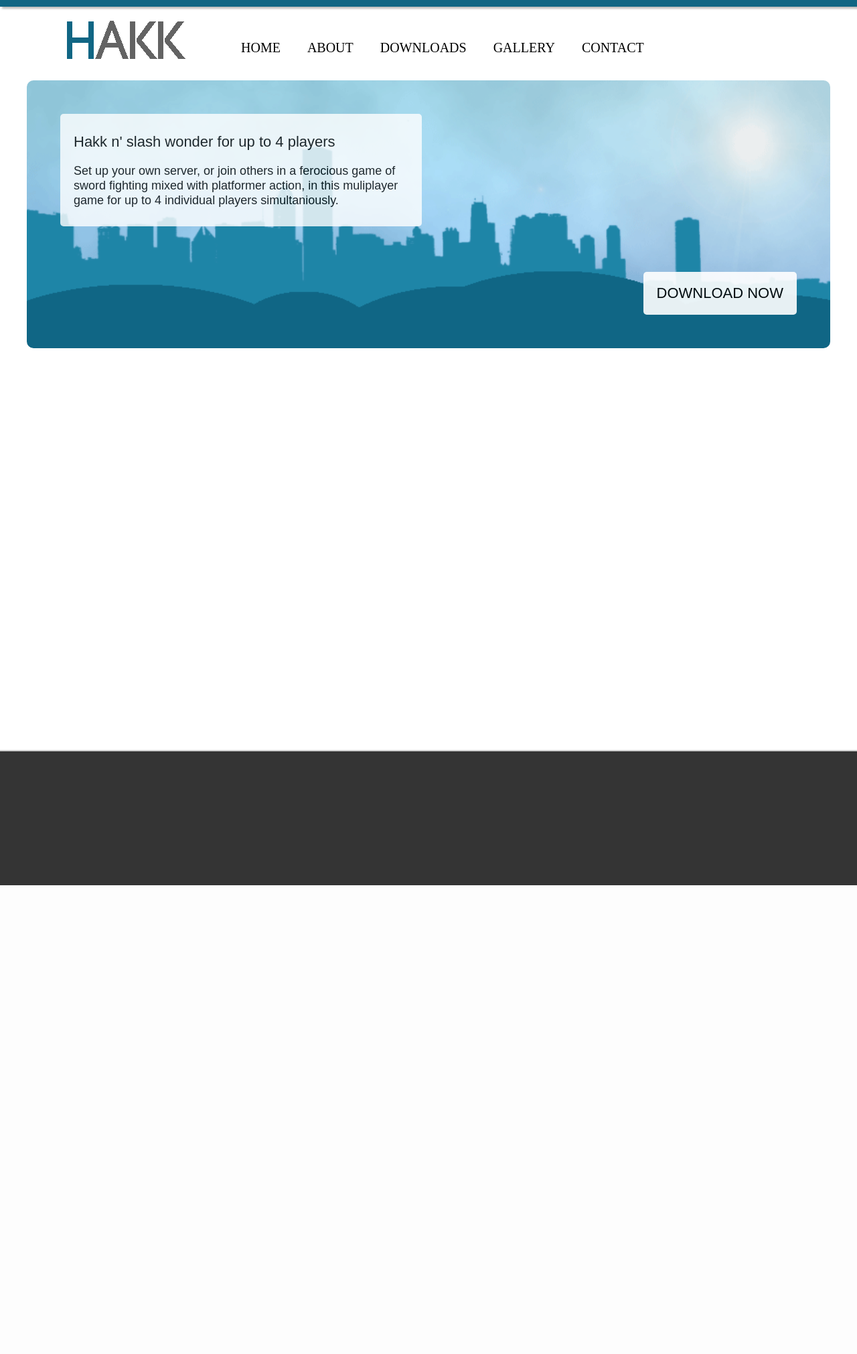
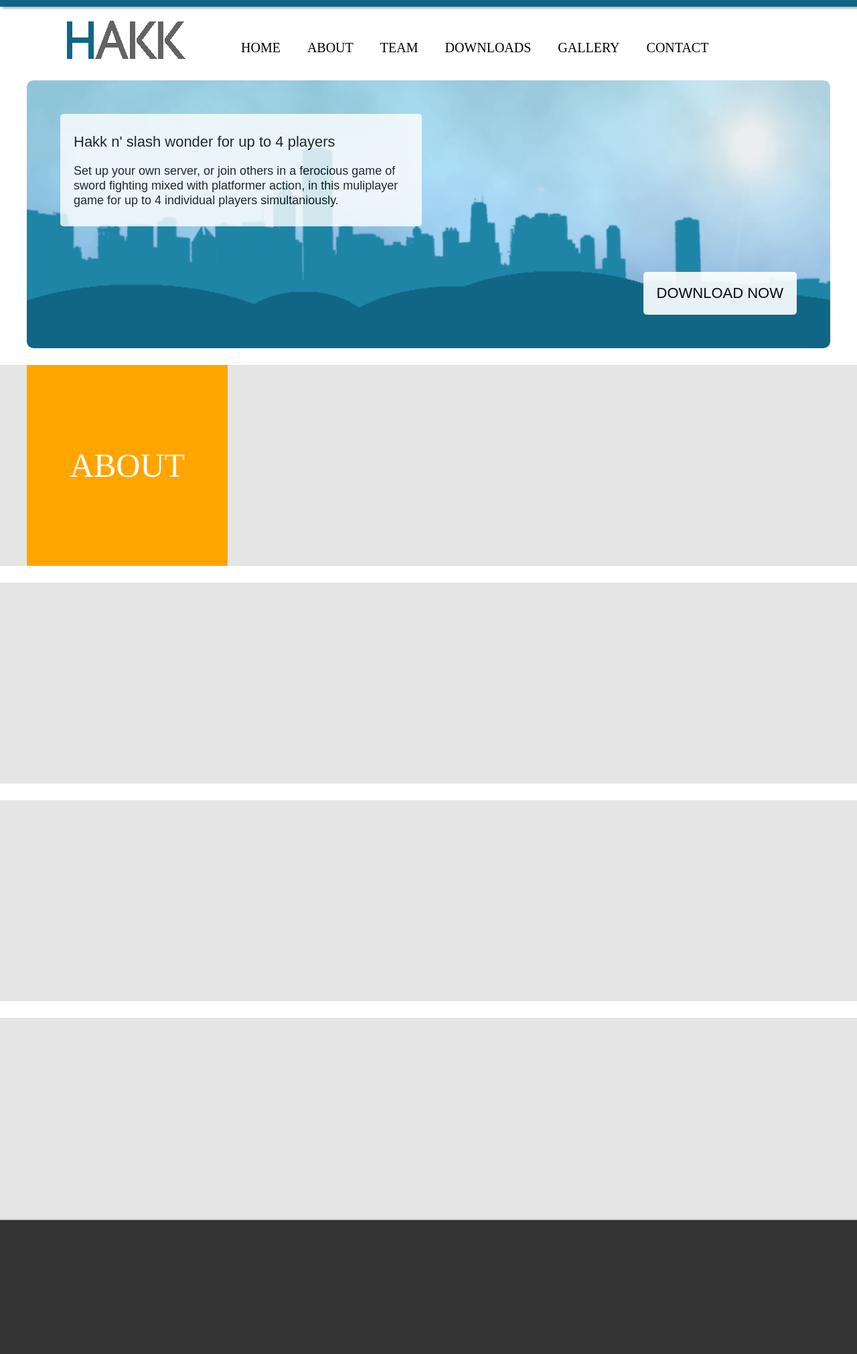
Before and after one commit to brocahontaz/hakksite, a PHP site: page / in a window 1280 px wide. Shown: the whole page at 67% size. Before the commit the page ends 1322 px from the top, so only its background shows below. Run offline with PHP 8.4, Linux system fonts and the light colour scheme.

Commit message:
Updated with content and link tests.

```diff
--- a/css/stylesheet.css
+++ b/css/stylesheet.css
@@ -52,6 +52,14 @@ font-family: Corbel, Arial;
 font-weight: normal;
 line-height: 11px;
 color: #000;
+}
+
+a.top {
+position: relative;
+top:-120px;
+display: block;
+height: 0;
+width:0;
 }
 
 /*
@@ -148,7 +156,7 @@ display: block;
 #main_container {
 position: relative;
 width: 1200px;
-height: 1000px;
+height: auto;
 background-color: #FFFFFF;
 padding: 0;
 margin-top: 120px;
@@ -225,6 +233,42 @@ color: white;
 text-decoration: none;
 }
 
+/*
+
+		CONTENT ELEMENT
+
+*/
+.content_element {
+float: left;
+margin-top: 25px;
+width: 100%;
+height: 300px;
+background-color: #e5e5e5;
+}
+
+.content_header {
+float: left;
+margin: 0;
+width: 300px;
+height: 300px;
+background-color: orange;
+text-align: center;
+vertical-align: middle;
+font-size: 50px;
+line-height: 300px;
+font-family: Corbel;
+font-weight: normal;
+color: white;
+text-decoration: none;
+}
+
+.content_container {
+position: relative;
+width: 1200px;
+height: auto;
+margin-left: auto;
+margin-right: auto;
+}
 
 /*
 
--- a/index.php
+++ b/index.php
@@ -16,12 +16,14 @@
 				<div id="logo_box">
 				</div>
 				<a href="#home" class="menuobject">HOME</a>
-				<a href="#home" class="menuobject">ABOUT</a>
+				<a href="#about" class="menuobject">ABOUT</a>
+				<a href="#home" class="menuobject">TEAM</a>
 				<a href="#home" class="menuobject">DOWNLOADS</a>
 				<a href="#home" class="menuobject">GALLERY</a>
 				<a href="#home" class="menuobject">CONTACT</a>
 			</div>
 		</div>
+		<a name="home" class="top"></a>
 		<div id="main_wrapper">
 			<div id="main_container">
 				<div id="main_image">
@@ -32,10 +34,25 @@
 						</p>
 					</div>
 					<div id="image_overlay_two">
-						<h2 white>DOWNLOAD NOW</h2>
+						<h2>DOWNLOAD NOW</h2>
 					</div>
 				</div>
+
 			</div>
+				<a name="about" class="top"></a>
+				<div class="content_element">
+					<div class="content_container">
+						<div class="content_header">
+							ABOUT
+						</div>
+					</div>
+				</div>
+				<div class="content_element">
+				</div>
+				<div class="content_element">
+				</div>
+				<div class="content_element">
+				</div>
 		</div>
 		<div id="footer_container">
 		</div>
```
